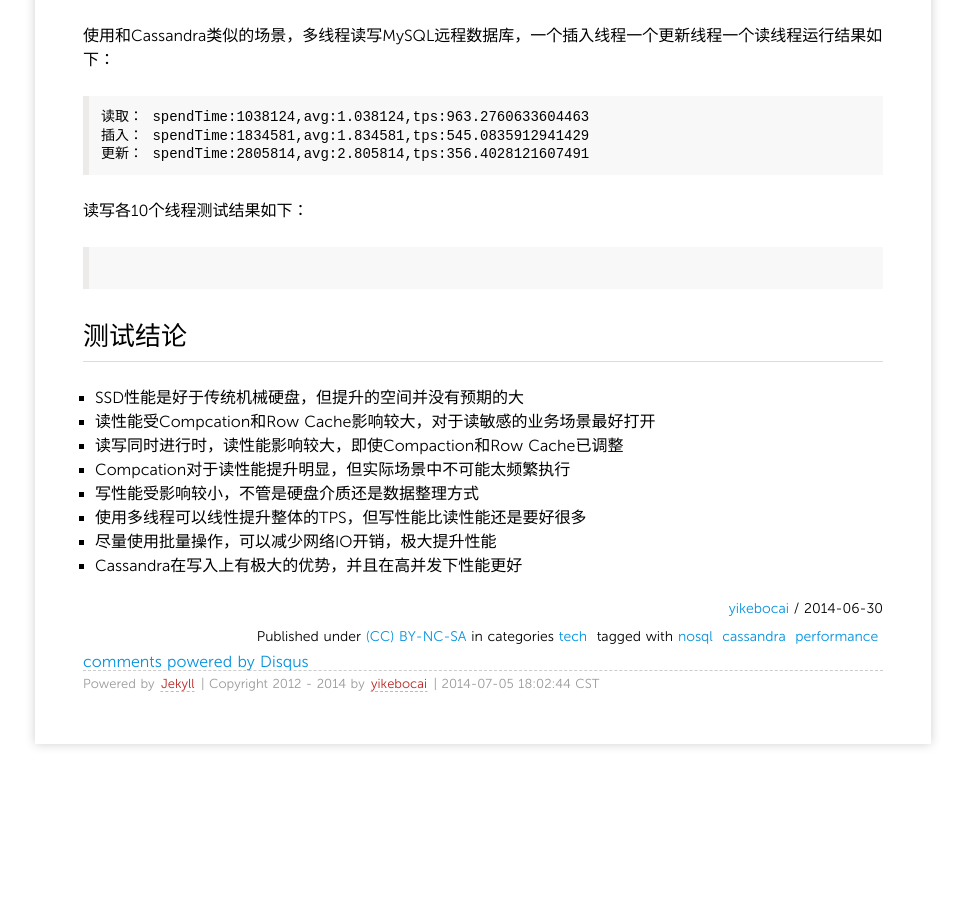
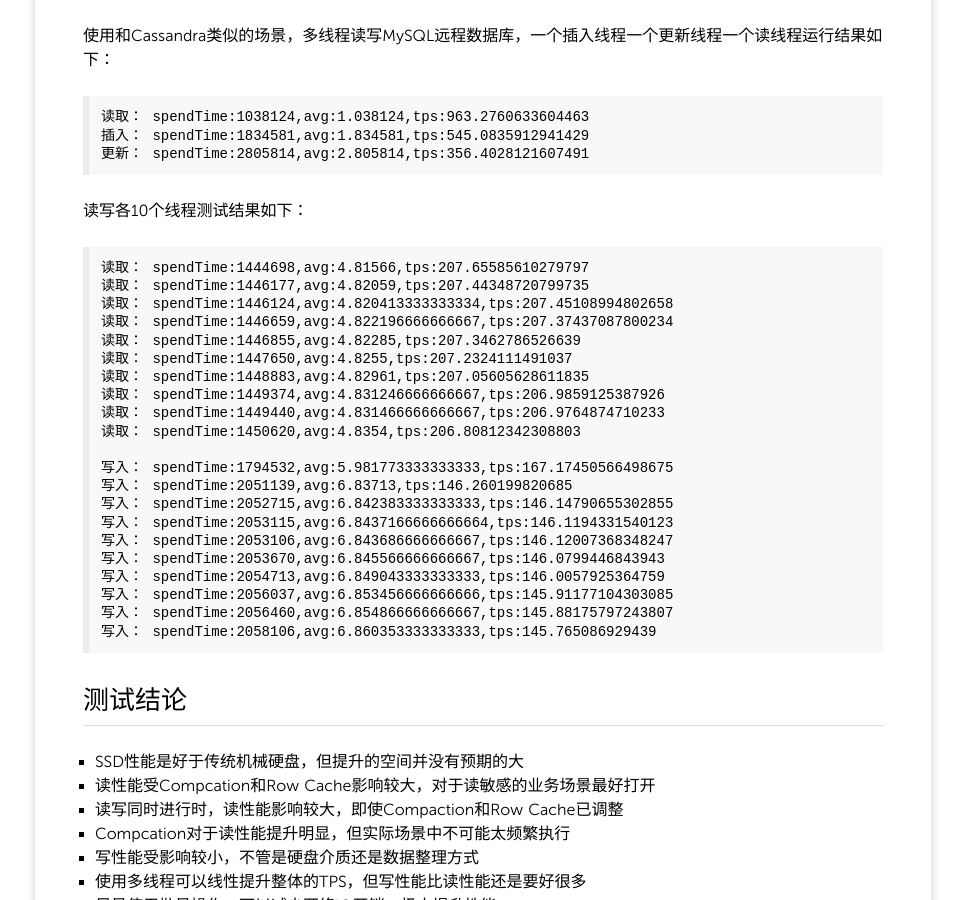
Before and after one commit to yikebocai/yikebocai.github.io, a Jekyll site: the page built from _posts/2014/2014-06-30-cassandra-performance-test.md, in a window 1280 px wide and 900 px high, scrolled down 11371 px. Shown: the whole window, without its empty margins (157-1122 px from the left). Built offline with Jekyll 4.4.1, drawn with Linux system fonts in a browser that asks for light colours; Markdown is read by kramdown in place of the engine named in the settings; comment, search, counter and statistics services are not loaded; before the commit the page ends 12163 px from its top, so only the background shows below that.

Commit message:
add mysql multithread test

````diff
--- a/_posts/2014/2014-06-30-cassandra-performance-test.md
+++ b/_posts/2014/2014-06-30-cassandra-performance-test.md
@@ -586,7 +586,27 @@
 读写各10个线程测试结果如下：
 
 ```
+读取： spendTime:1444698,avg:4.81566,tps:207.65585610279797
+读取： spendTime:1446177,avg:4.82059,tps:207.44348720799735
+读取： spendTime:1446124,avg:4.820413333333334,tps:207.45108994802658
+读取： spendTime:1446659,avg:4.822196666666667,tps:207.37437087800234
+读取： spendTime:1446855,avg:4.82285,tps:207.3462786526639
+读取： spendTime:1447650,avg:4.8255,tps:207.2324111491037
+读取： spendTime:1448883,avg:4.82961,tps:207.05605628611835
+读取： spendTime:1449374,avg:4.831246666666667,tps:206.9859125387926
+读取： spendTime:1449440,avg:4.831466666666667,tps:206.9764874710233
+读取： spendTime:1450620,avg:4.8354,tps:206.80812342308803
 
+写入： spendTime:1794532,avg:5.981773333333333,tps:167.17450566498675
+写入： spendTime:2051139,avg:6.83713,tps:146.260199820685
+写入： spendTime:2052715,avg:6.842383333333333,tps:146.14790655302855
+写入： spendTime:2053115,avg:6.8437166666666664,tps:146.1194331540123
+写入： spendTime:2053106,avg:6.843686666666667,tps:146.12007368348247
+写入： spendTime:2053670,avg:6.845566666666667,tps:146.0799446843943
+写入： spendTime:2054713,avg:6.849043333333333,tps:146.0057925364759
+写入： spendTime:2056037,avg:6.853456666666666,tps:145.91177104303085
+写入： spendTime:2056460,avg:6.854866666666667,tps:145.88175797243807
+写入： spendTime:2058106,avg:6.860353333333333,tps:145.765086929439
 ```
 
 ## 测试结论
````
